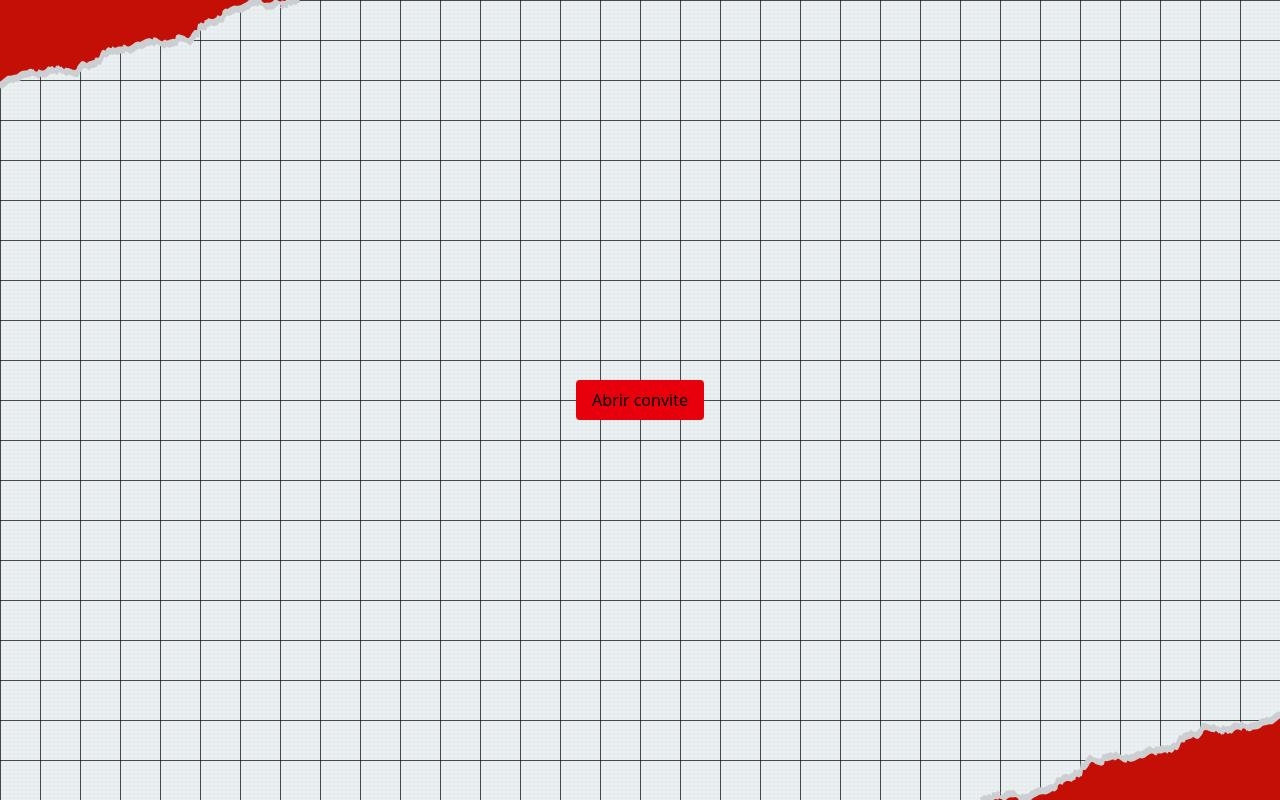
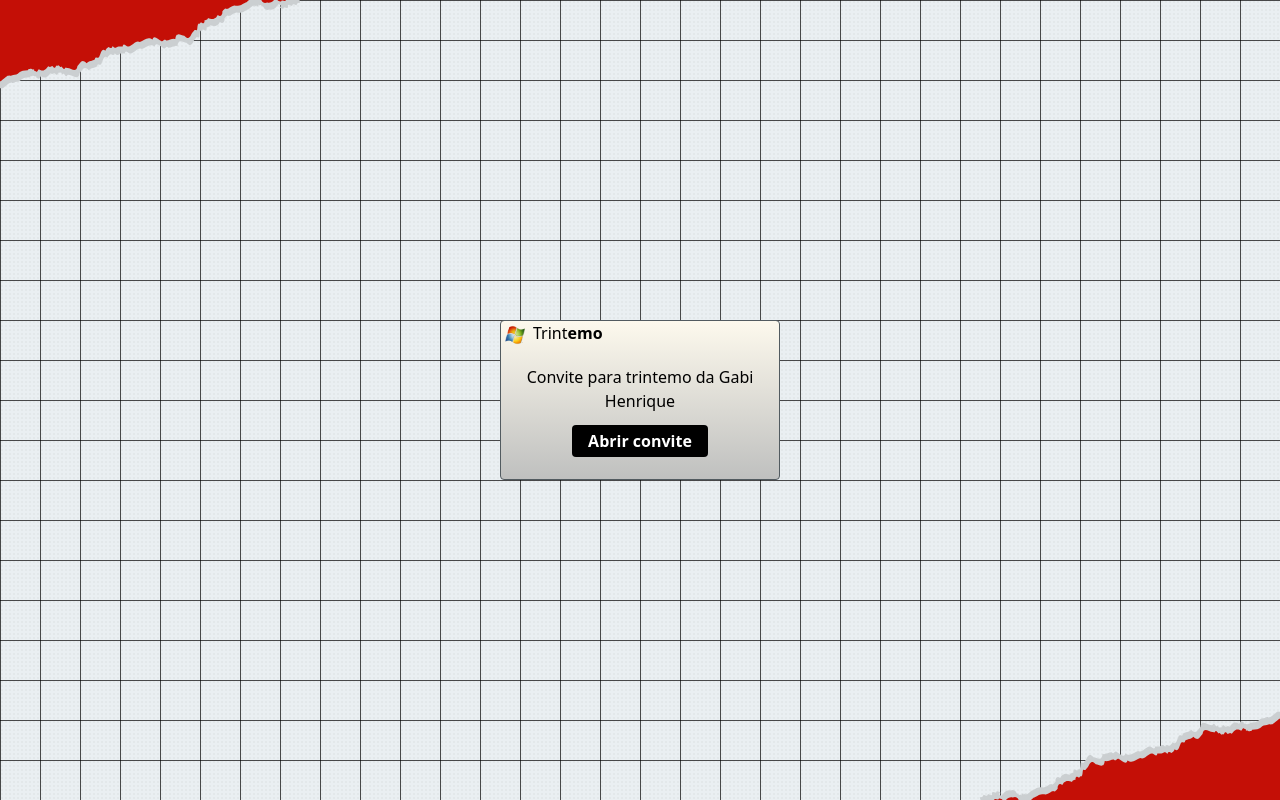
Before and after one commit to virtualpage/trintemo, a React (Vite) app: page / in a window 1280 px wide. Built offline with nearby package versions, Linux system fonts and the light colour scheme.

Commit message:
botao inicial substituido pelo window

```diff
--- a/src/components/main.tsx
+++ b/src/components/main.tsx
@@ -1,6 +1,7 @@
 import { useEffect, useState, useRef } from "react";
 import { WindowMsn } from "./window-msn";
 import { WindowNotification } from "./window-notitication";
+import { WindowTintemo } from "./window-trintemo";
 
 export const Main = () => {
     const [showInvitation, setShowInvitation] = useState(false);
@@ -37,14 +38,9 @@ export const Main = () => {
             {!showInvitation ? (
                 <>
 
-                        <img src="/images/mao-rock.png" alt="papel" className="absolute w-30 -left-40" />
-                        <img src="/images/aspas.png" alt="papel" className="absolute w-15 -right-40" />
-                    <button
-                        className="px-4 py-2 bg-red-600 rounded-sm cursor-pointer"
-                        onClick={() => setShowInvitation(true)}
-                    >
-                        Abrir convite
-                    </button>
+                    <img src="/images/mao-rock.png" alt="papel" className="absolute w-30 -left-40" />
+                    <img src="/images/aspas.png" alt="papel" className="absolute w-15 -right-40" />
+                    <WindowTintemo open={() => setShowInvitation(true)} />
                     <img src="/images/papel.png" alt="papel" className="absolute -right-20 -bottom-45" />
                     <img src="/images/papel.png" alt="papel" className="absolute -left-20 -top-45 rotate-180" />
                 </>
--- /dev/null
+++ b/src/components/window-trintemo.tsx
@@ -0,0 +1,23 @@
+interface WindowNotificationProps {
+    open: () => void;
+}
+
+
+export const WindowTintemo = ({open}: WindowNotificationProps) => {
+    return (
+        <div
+            className="relative w-70 h-40 bg-gradient rounded-sm border border-[#525B60] z-99"
+        >
+            <div>
+                <img src="/images/windows-logo.png" alt="msn" className="w-5 absolute top-1 left-1" />
+                <p className="pl-8">Trint<span className="font-bold">emo</span></p>
+            </div>
+            <div className="flex translate-y-3 md:relative">
+                <div className="flex h-fit flex-col justify-between py-2 gap-3">
+                    <p className="text-center">Convite para trintemo da Gabi Henrique</p>
+                    <button className="bg-[#000000] text-white mx-auto px-4 h-8 rounded-sm cursor-pointer font-semibold" onClick={open} >Abrir convite</button>
+                </div>
+            </div>
+        </div>
+    )
+}
--- a/src/index.css
+++ b/src/index.css
@@ -33,7 +33,7 @@
 }
 
 .bg-gradient {
-    background: linear-gradient(to bottom, #CBE3FB, #E7F6FF);
+    background: linear-gradient(to bottom, #fdf9ed, #BFC0BF);
 }
 
 @keyframes blink {
```
Also changed, not shown: public/images/windows-logo.png (added).
